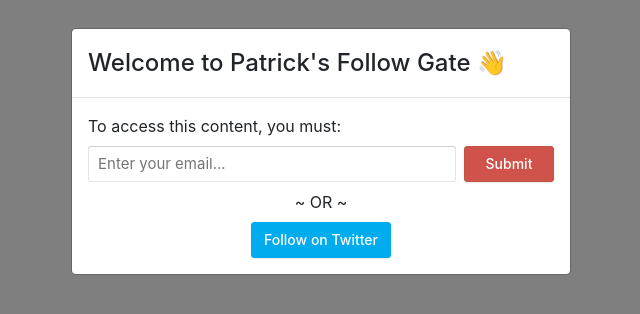
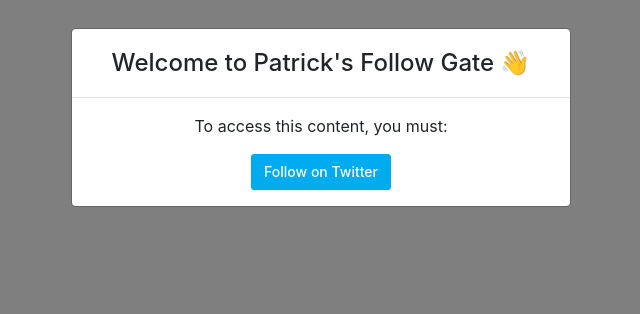
Before and after one commit to patrickxrivera/doorway-widget, a React (Create React App) app in the folder frontend/: page / in a window 1280 px wide. Shown: the top 314 px of the page, without its empty margins (319-959 px from the left). Built offline with nearby package versions, Linux system fonts and the light colour scheme.

Commit message:
Finish Twitter follow gate prototype

```diff
--- /dev/null
+++ b/frontend/src/components/Modal/InitialStep/index.js
@@ -0,0 +1,83 @@
+import React, { useState } from 'react';
+import Modal from "react-bootstrap/Modal";
+import * as EmailValidator from 'email-validator';
+import { getRequestToken } from '../../../api/twitter';
+import { saveEmail } from "../../../api/user";
+import { TWITTER_OAUTH_URL } from "../../../utils/endpoints";
+
+import {
+    EmailInputSectionContainer,
+    EmailInputContainer,
+    EmailInput,
+    EmailButton,
+    TwitterButton,
+    SectionContainer,
+    EmailErrorText
+} from "./styles";
+
+function InitialStep() {
+    const [emailValue, setEmailValue] = useState("");
+    const [showEmailErrorMessage, setShowEmailErrorMessage] = useState(false);
+
+    const handleContinueClick = async () => {
+        const requestToken = await getRequestToken();
+        window.location.href = `${TWITTER_OAUTH_URL}?oauth_token=${requestToken}`;
+    }
+
+    const handleEmailChange = (e) => {
+        setEmailValue(e.target.value);
+    }
+
+    const handleEmailSubmit = async () => {
+        const isValidEmail = EmailValidator.validate(emailValue);
+
+        if (!isValidEmail) {
+            setShowEmailErrorMessage(true);
+            return;
+        }
+
+        await saveEmail(emailValue);
+    }
+
+    return (
+        <React.Fragment>
+            <Modal.Header style={styles.ModalHeader}>
+                <Modal.Title>Welcome to Patrick's Follow Gate 👋</Modal.Title>
+            </Modal.Header>
+            <Modal.Body style={styles.ModalBody}>
+                <span>To access this content, you must:</span>
+                {/* <EmailInputSectionContainer>
+                    <EmailInputContainer>
+                        <EmailInput value={emailValue} onChange={handleEmailChange} placeholder="Enter your email..." type="email" autoComplete="off" />
+                    </EmailInputContainer>
+                    <EmailButton onClick={handleEmailSubmit} role="button" tabIndex="0">
+                        Submit
+                    </EmailButton>
+                </EmailInputSectionContainer>
+                {showEmailErrorMessage && <SectionContainer>
+                    <EmailErrorText>Invalid email. Please try again.</EmailErrorText>
+                </SectionContainer>}
+                <SectionContainer>
+                    <span>~ OR ~</span>
+                </SectionContainer> */}
+                <SectionContainer>
+                    <TwitterButton onClick={handleContinueClick}>Follow on Twitter</TwitterButton>
+                </SectionContainer>
+            </Modal.Body>
+        </React.Fragment>
+    )
+}
+
+const styles = {
+    ModalHeader: {
+        justifyContent: "center"
+    },
+    ModalBody: {
+        display: "flex",
+        justifyContent: "center",
+        alignItems: "center",
+        flexDirection: "column"
+    }
+}
+
+export default InitialStep;
--- a/frontend/src/components/Modal/styles.js
+++ b/frontend/src/components/Modal/InitialStep/styles.js
@@ -58,6 +58,7 @@
     text-align: center;
     width: 90px;
     outline: none;
+    ${props => props.css}
 `
 
 export const TwitterButton = styled.div`
@@ -91,7 +92,7 @@
 export const SectionContainer = styled.div`
     display: flex;
     justify-content: center;
-    margin-top: 8px;
+    margin-top: 16px;
 `
 
 export const EmailErrorText = styled.span`
--- /dev/null
+++ b/frontend/src/components/Modal/Loading/index.js
@@ -0,0 +1,40 @@
+import React from 'react';
+import Modal from "react-bootstrap/Modal";
+import { css } from "styled-components";
+import BounceLoader from "react-spinners/BounceLoader";
+
+import {
+    SectionContainer,
+} from "./styles";
+
+function Loading() {
+    return (
+        <React.Fragment>
+            <Modal.Header style={styles.ModalHeader}>
+                <Modal.Title>Working some magic...</Modal.Title>
+            </Modal.Header>
+            <Modal.Body>
+                <SectionContainer css={styles.SectionContainer}>
+                    <BounceLoader
+                        size={100}
+                        color="#00acee"
+                        loading
+                    />
+                </SectionContainer>
+            </Modal.Body>
+        </React.Fragment>
+    )
+}
+
+const styles =  {
+    SectionContainer: css`
+        flex-direction: column;
+        align-items: center;
+    `,
+    ModalHeader: {
+        justifyContent: "center"
+    },
+}
+
+
+export default Loading;
--- /dev/null
+++ b/frontend/src/components/Modal/Loading/styles.js
@@ -0,0 +1,8 @@
+import styled from "styled-components";
+
+export const SectionContainer = styled.div`
+    display: flex;
+    justify-content: center;
+    margin-top: 8px;
+    ${props => props.css}
+`
--- /dev/null
+++ b/frontend/src/components/Modal/TwitterFollowSuccess/index.js
@@ -0,0 +1,51 @@
+import React from 'react';
+import Modal from "react-bootstrap/Modal";
+import { css } from "styled-components";
+
+import {
+    SectionContainer,
+    Link
+} from "./styles";
+import { EmailButton } from '../InitialStep/styles';
+
+function TwitterFollowSuccess({ followedTwitterUsers }) {
+    return (
+        <React.Fragment>
+            <Modal.Header style={styles.ModalHeader}>
+                <Modal.Title>Successful Twitter follow 🎉</Modal.Title>
+            </Modal.Header>
+            <Modal.Body>
+                <SectionContainer css={styles.SectionContainer}>
+                    <span>Congrats 🤗 You just followed these Twitter accounts:</span>
+                    <ul>
+                        {followedTwitterUsers.map((user) => {
+                            return <li><a href={user.profileLink} target="_blank">{user.screenName}</a></li>
+                        })}
+                    </ul>
+                    <span>You can now access the super duper secret content here:</span>
+                    <Link href="https://usemicro.com/super-duper-secret-content" target="_blank">
+                        <EmailButton css={styles.EmailButton}>Leggo</EmailButton>
+                    </Link>
+                </SectionContainer>
+            </Modal.Body>
+        </React.Fragment>
+    )
+}
+
+const styles =  {
+    SectionContainer: css`
+        flex-direction: column;
+        align-items: center;
+    `,
+    ModalHeader: {
+        justifyContent: "center"
+    },
+    EmailButton: css`
+        margin-top: 8px;
+        background: #4BB543;
+        border: none;
+    `
+}
+
+
+export default TwitterFollowSuccess;
--- /dev/null
+++ b/frontend/src/components/Modal/TwitterFollowSuccess/styles.js
@@ -0,0 +1,14 @@
+import styled from "styled-components";
+
+export const SectionContainer = styled.div`
+    display: flex;
+    justify-content: center;
+    margin-top: 8px;
+    ${props => props.css}
+`
+
+export const Link = styled.a`
+    &:hover {
+        text-decoration: none;
+    }
+`
--- a/frontend/src/components/Modal/index.js
+++ b/frontend/src/components/Modal/index.js
@@ -1,72 +1,12 @@
-import React, { useState } from 'react';
+import React from 'react';
 import Modal from "react-bootstrap/Modal";
-import { getRequestToken } from '../../api/twitter';
-import { saveEmail } from "../../api/user";
-import { TWITTER_OAUTH_URL } from "../../utils/endpoints";
-import * as EmailValidator from 'email-validator';
 
-import {
-    EmailInputSectionContainer,
-    EmailInputContainer,
-    EmailInput,
-    EmailButton,
-    TwitterButton,
-    SectionContainer,
-    EmailErrorText
-} from "./styles";
-
-function ModalComponent({ show, setShow }) {
-    const [emailValue, setEmailValue] = useState("");
-    const [showEmailErrorMessage, setShowEmailErrorMessage] = useState(false);
-
+function ModalComponent({ show, setShow, StepComponent, followedTwitterUsers }) {
     const handleClose = () => setShow(false);
-
-    const handleContinueClick = async () => {
-        const requestToken = await getRequestToken();
-        window.location.href = `${TWITTER_OAUTH_URL}?oauth_token=${requestToken}`;
-    }
-
-    const handleEmailChange = (e) => {
-        setEmailValue(e.target.value);
-    }
-
-    const handleEmailSubmit = async () => {
-        const isValidEmail = EmailValidator.validate(emailValue);
-
-        if (!isValidEmail) {
-            setShowEmailErrorMessage(true);
-            return;
-        }
-
-        // TODO: handle error
-        const res = await saveEmail(emailValue);
-    }
 
     return (
         <Modal show={show} onHide={handleClose}>
-            <Modal.Header>
-                <Modal.Title>Welcome to Patrick's Follow Gate 👋</Modal.Title>
-            </Modal.Header>
-            <Modal.Body>
-                <span>To access this content, you must:</span>
-                <EmailInputSectionContainer>
-                    <EmailInputContainer>
-                        <EmailInput value={emailValue} onChange={handleEmailChange} placeholder="Enter your email..." type="email" autoComplete="off" />
-                    </EmailInputContainer>
-                    <EmailButton onClick={handleEmailSubmit} role="button" tabIndex="0">
-                        Submit
-                    </EmailButton>
-                </EmailInputSectionContainer>
-                {showEmailErrorMessage && <SectionContainer>
-                    <EmailErrorText>Invalid email. Please try again.</EmailErrorText>
-                </SectionContainer>}
-                <SectionContainer>
-                    <span>~ OR ~</span>
-                </SectionContainer>
-                <SectionContainer>
-                    <TwitterButton onClick={handleContinueClick}>Follow on Twitter</TwitterButton>
-                </SectionContainer>
-            </Modal.Body>
+            <StepComponent followedTwitterUsers={followedTwitterUsers} />
         </Modal>
     )
 }
--- a/frontend/src/components/Widget/index.js
+++ b/frontend/src/components/Widget/index.js
@@ -1,27 +1,70 @@
 import React, { useState, useEffect } from 'react';
-import Button from "react-bootstrap/Button";
 import Modal from "../Modal";
 import styled from "styled-components";
 import queryStringParser from "qs"
+import { getAccessToken, followOnTwitter } from '../../api/twitter';
+import InitialStep from '../Modal/InitialStep';
+import TwitterFollowSuccess from '../Modal/TwitterFollowSuccess';
+import Loading from '../Modal/Loading';
+import ErrorLogger from '../../services/error-logger';
+
+const STEPS = {
+  INITIAL_STEP: () => InitialStep,
+  TWITTER_FOLLOW_SUCCESS: () => TwitterFollowSuccess,
+  LOADING: () => Loading
+}
 
 function Widget() {
   const [show, setShow] = useState(true);
-
-  const handleShow = () => setShow(true);
+  const [StepComponent, setStepComponent] = useState(STEPS.INITIAL_STEP);
+  const [followedTwitterUsers, setFollowedTwitterUsers] = useState([]);
 
   useEffect(() => {
-    const url = window.location.href.split("?")[1];
-    const res = queryStringParser.parse(url, { ignoreQueryPrefix: true });
+    const handleQueryParams = async () => {
+      const url = window.location.href.split("?")[1];
+      const res = queryStringParser.parse(url, { ignoreQueryPrefix: true });
 
-    if (Object.keys(res).length === 0) {
-      console.log("no response")
-      return;
+      if (Object.keys(res).length === 0) {
+        return;
+      }
+
+      try {
+        setStepComponent(STEPS.LOADING);
+
+        const { oauth_token, oauth_verifier } = res;
+
+        const { oAuthToken, oAuthTokenSecret } = await getAccessToken({
+          oAuthToken: oauth_token,
+          oAuthVerifier: oauth_verifier
+        });
+
+        const _res = await followOnTwitter({
+          oAuthToken,
+          oAuthTokenSecret
+        });
+
+        setStepComponent(STEPS.TWITTER_FOLLOW_SUCCESS);
+
+        setFollowedTwitterUsers(_res);
+      } catch (e) {
+        console.log({e})
+        ErrorLogger.send(e);
+        // TODO: create error step
+        setStepComponent(STEPS.INITIAL_STEP);
+      }
     }
+
+    handleQueryParams();
   }, []);
 
   return (
     <Container>
-      <Modal show={show} setShow={setShow} />
+      <Modal
+        show={show}
+        setShow={setShow}
+        StepComponent={StepComponent}
+        followedTwitterUsers={followedTwitterUsers}
+      />
     </Container>
   );
 }
@@ -34,9 +77,4 @@
   align-items: center;
 `
 
-const FooterContainer = styled.div`
-  font-size: 12px;
-  margin-top: 12px
-`
-
 export default Widget;
--- a/frontend/src/utils/endpoints.js
+++ b/frontend/src/utils/endpoints.js
@@ -5,6 +5,10 @@
 
 export const GET_REQUEST_TOKEN = `${API_URL}/twitter/request-token`;
 
+export const GET_ACCESS_TOKEN = `${API_URL}/twitter/access-token`;
+
+export const FOLLOW_ON_TWITTER = `${API_URL}/twitter/follow`;
+
 export const SAVE_EMAIL = `${API_URL}/user/email`;
 
 export const TWITTER_OAUTH_URL = "https://api.twitter.com/oauth/authorize";
```
Also changed, not shown: frontend/src/api/twitter.js (+24 -1 lines).
